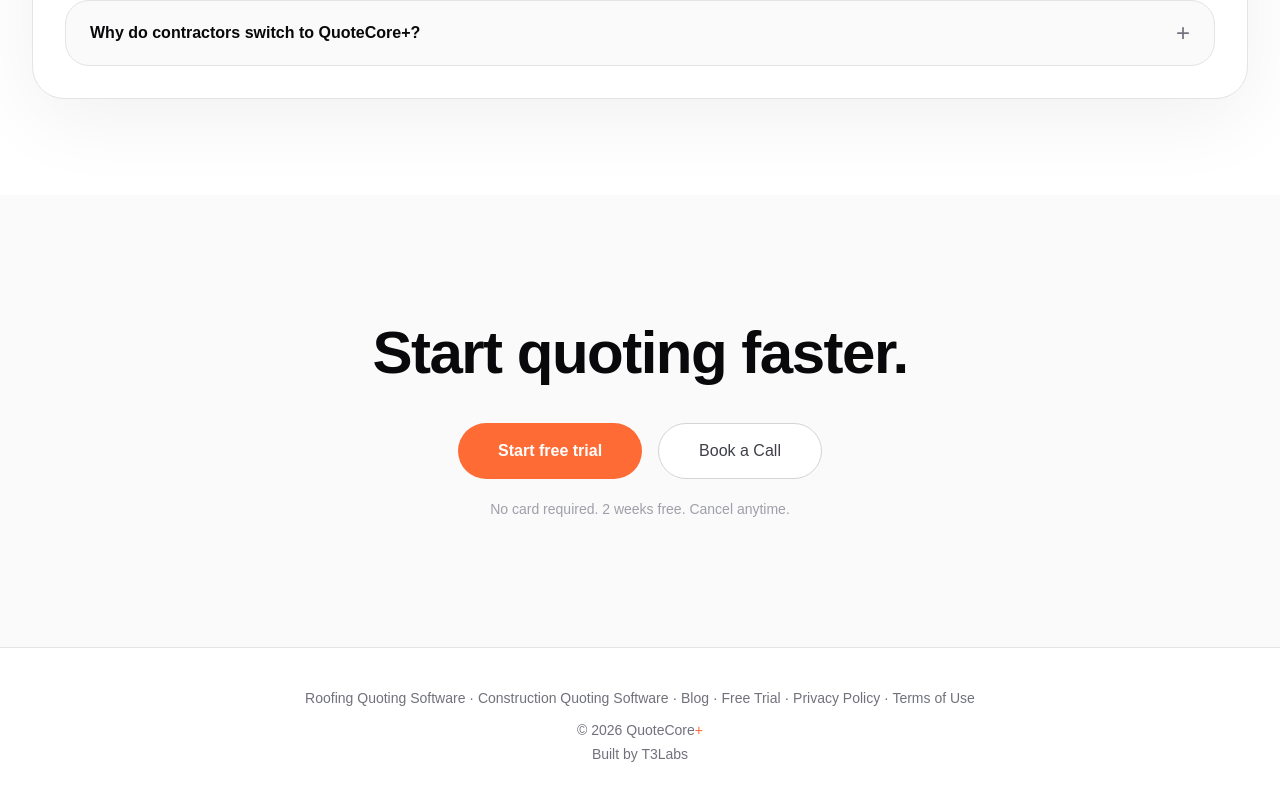
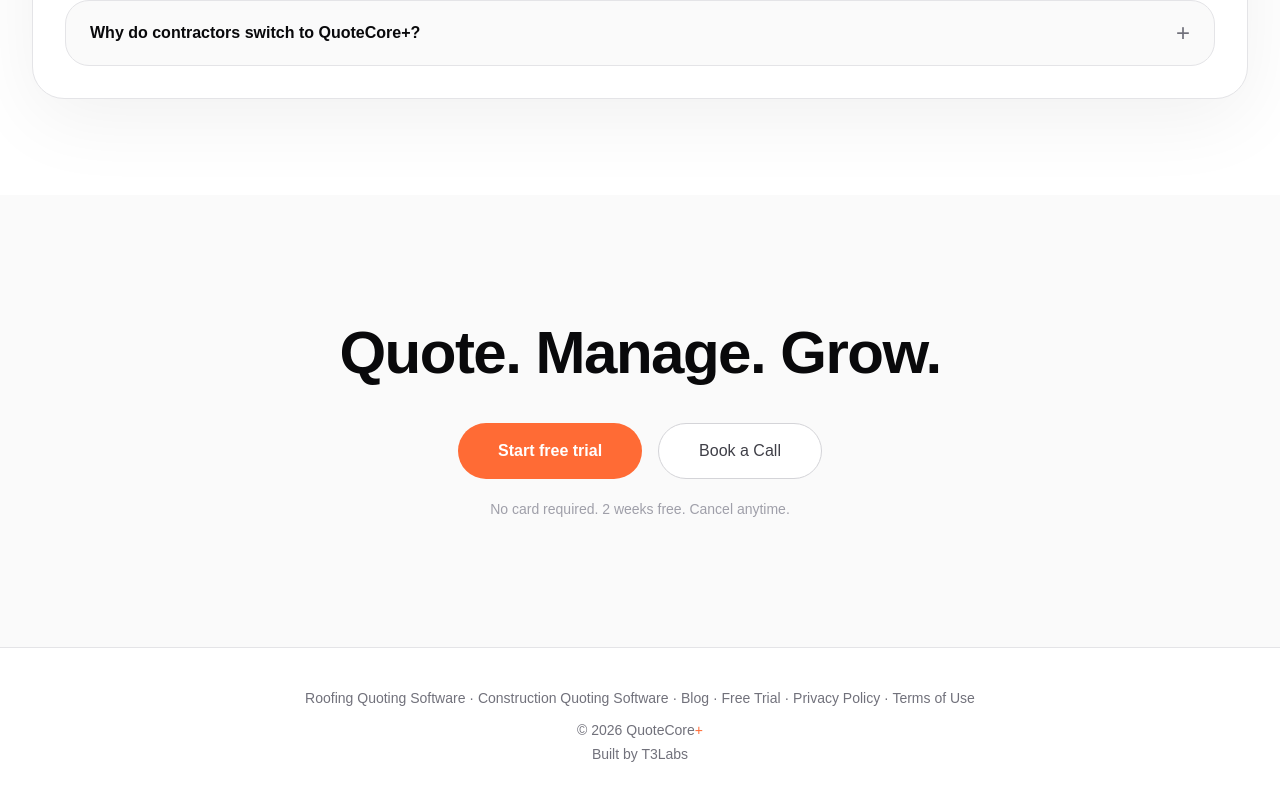
Before and after one commit to barrytheai/quotecore, a Next.js app: page / in a window 1280 px wide. Shown: the part 4305-5105 px from the top of the page. Built offline with nearby package versions, Linux system fonts and the light colour scheme.

Commit message:
feat: new slogan Quote. Manage. Grow. in final CTA section

```diff
--- a/app/page.tsx
+++ b/app/page.tsx
@@ -575,7 +575,7 @@ export default function HomePage() {
 
         <section className="bg-zinc-50 py-32">
           <div className="mx-auto max-w-4xl px-6 text-center lg:px-8">
-            <h2 className="text-5xl font-semibold tracking-tight sm:text-6xl">Start quoting faster.</h2>
+            <h2 className="text-5xl font-semibold tracking-tight sm:text-6xl">Quote. Manage. Grow.</h2>
 
             <div className="mt-10 flex flex-col items-center gap-4 sm:flex-row sm:justify-center">
               <a href="/free-trial" className="inline-flex min-h-14 items-center justify-center rounded-full bg-[#FF6B35] px-10 py-3 text-base font-semibold text-white transition-colors hover:bg-[#e85d2b]">Start free trial</a>
```
